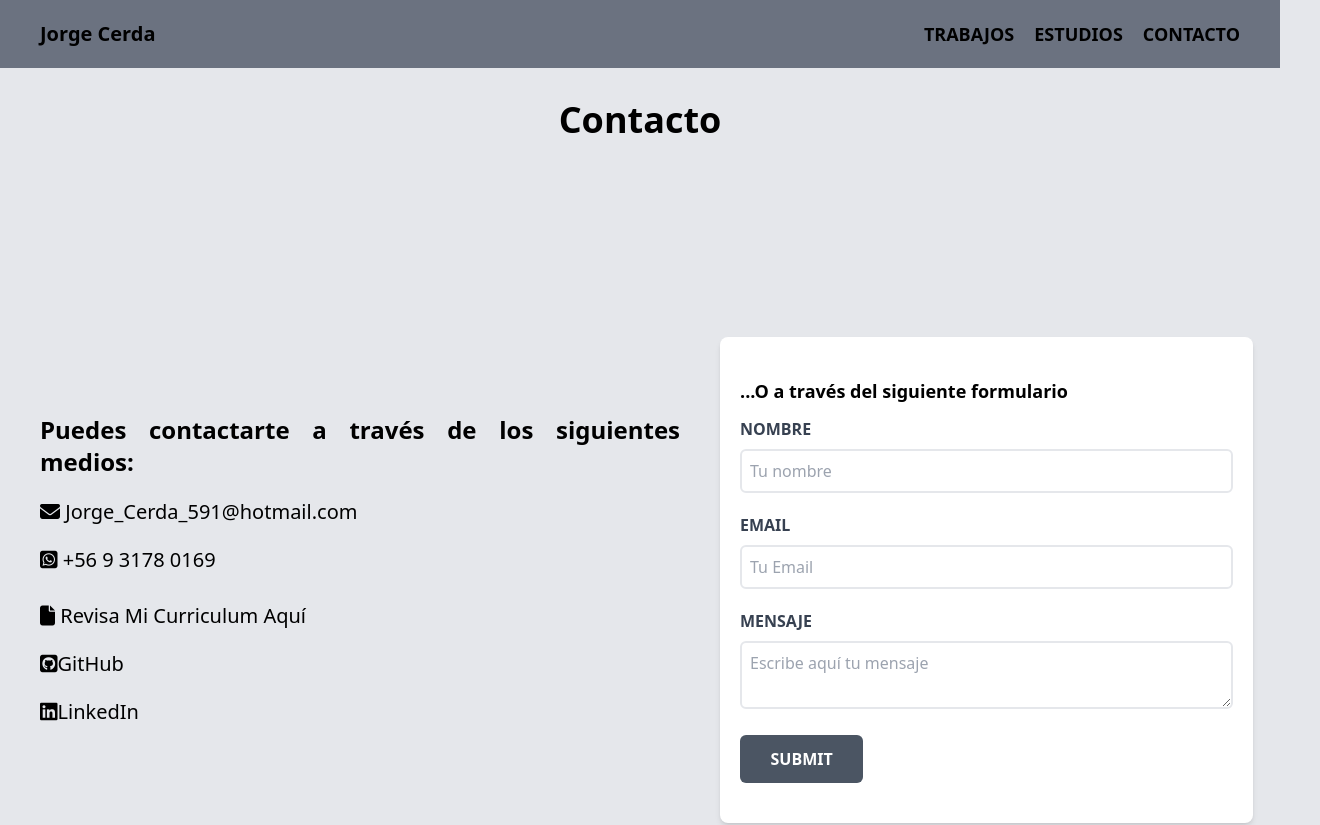
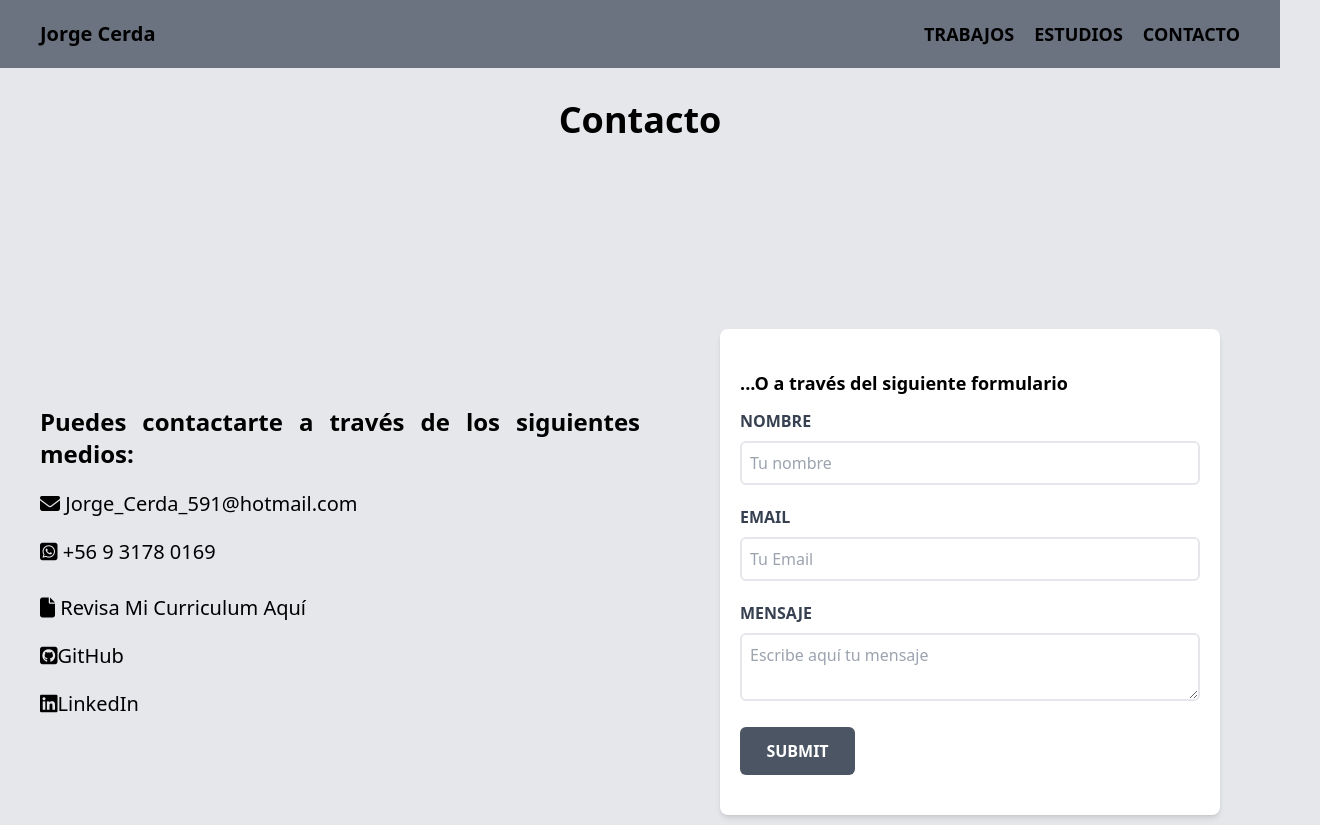
Before and after one commit to Wilper591/Wilper591.github.io, a React (Vite) app: page /contacto in a window 1280 px wide. Shown: the top 825 px of the page, 1320 px wide, since content can reach past the window. Built offline with nearby package versions, Linux system fonts and the light colour scheme.

Commit message:
Corrigiendo margen

```diff
--- a/src/views/Contacto.jsx
+++ b/src/views/Contacto.jsx
@@ -22,8 +22,8 @@ const Contacto = () => {
       <NavBar />
       <h1 className="text-center font-bold my-8 text-4xl">Contacto</h1>
 
-      <div className="flex flex-col m-10 w-full md:flex-row items-center justify-center h-svh">
-        <div className="align-middle w-full text-justify">
+      <div className="flex flex-col w-full md:flex-row items-center justify-center h-svh">
+        <div className="align-middle m-10 w-full text-justify">
           <p className="font-bold text-2xl">
             Puedes contactarte a través de los siguientes medios:
           </p>
```
